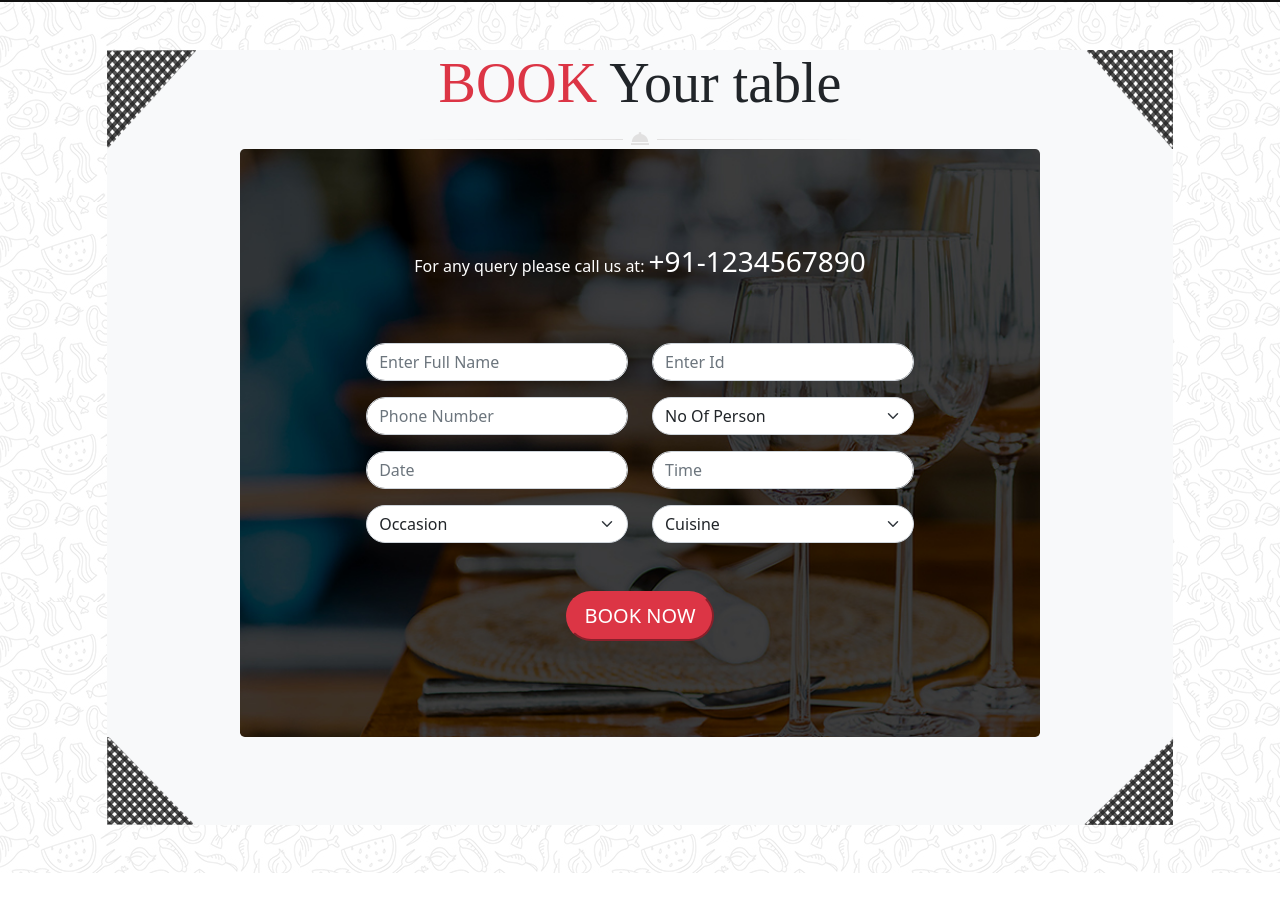
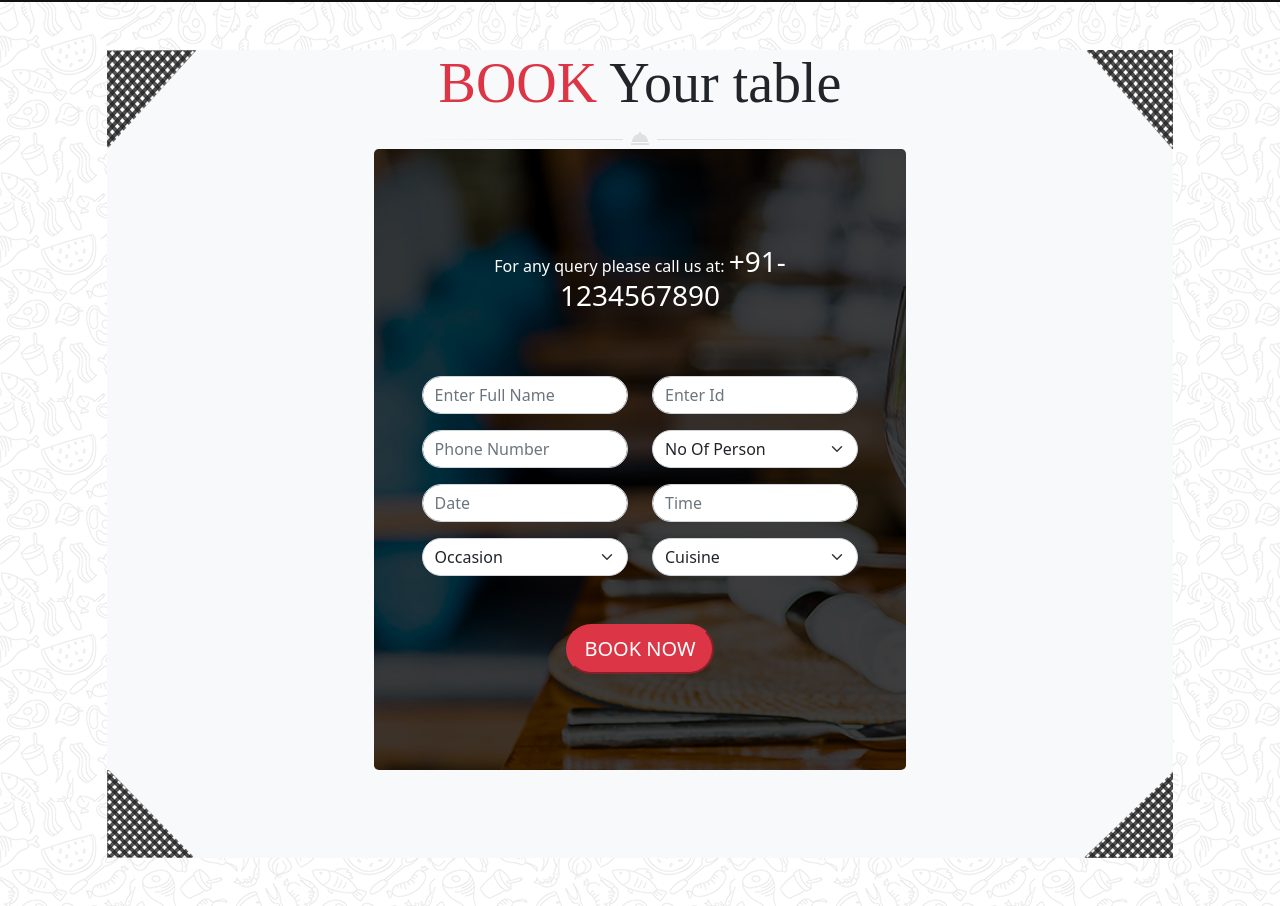
Before and after one commit to enzog96/git_bootstrap_les_chefs_14, a website: page public/pages/index.html in a window 1280 px wide. Shown: the part 3200-4106 px from the top of the page. Before the commit the page ends 4073 px from the top, so only its background shows below. Drawn offline with nearby package versions, Linux system fonts and the light colour scheme.

Commit message:
working on section2/3

```diff
--- a/public/pages/index.html
+++ b/public/pages/index.html
@@ -255,7 +255,7 @@
                     <img class="col-1 p-0" src="../img/box-right-top-grey.png" alt="">
                     </div>
 
-                    <div id="form" class="w-75 m-auto p-5 d-grid justify-content-center rounded-3">
+                    <div id="form" class="w-50 m-auto p-5 d-grid justify-content-center rounded-3">
                         <p class="text-white p-5">For any query please call us at: <span class="h3"> +91-1234567890 </span></p>
                         <div class="row ">
                             <div class="col ">
```
